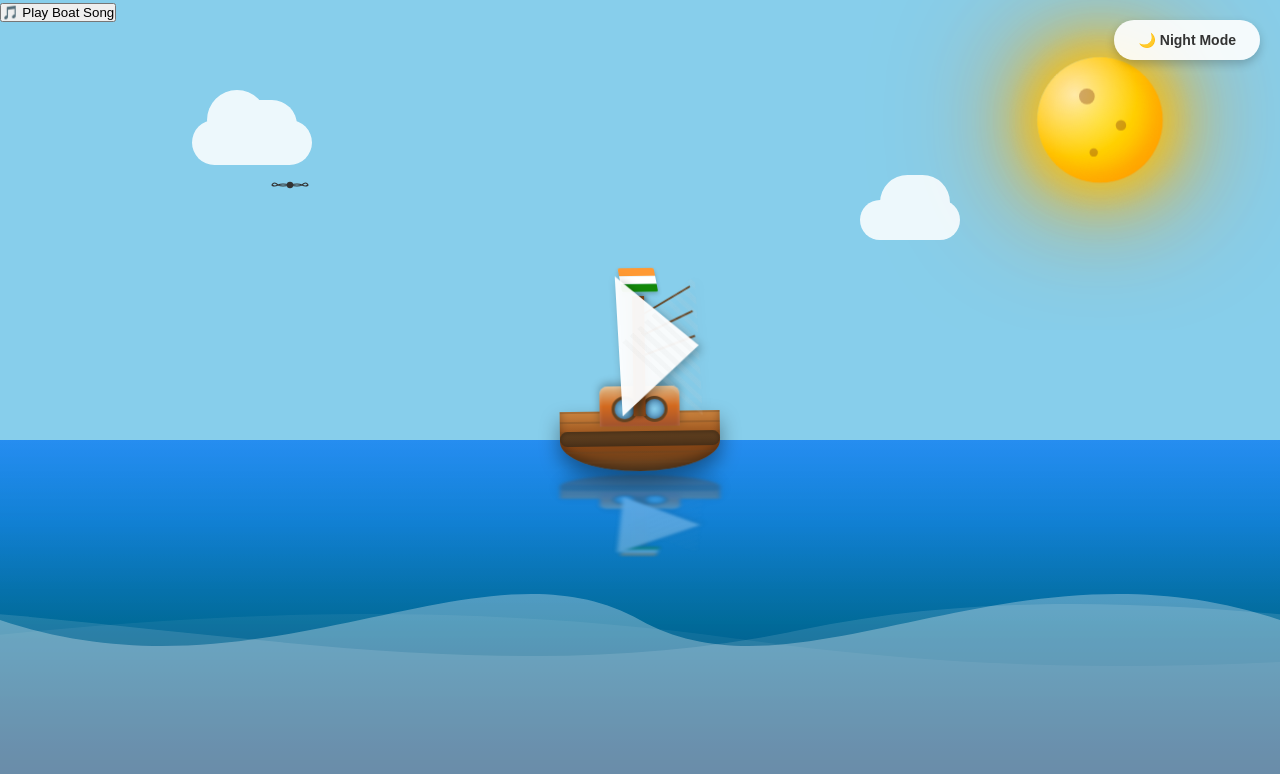
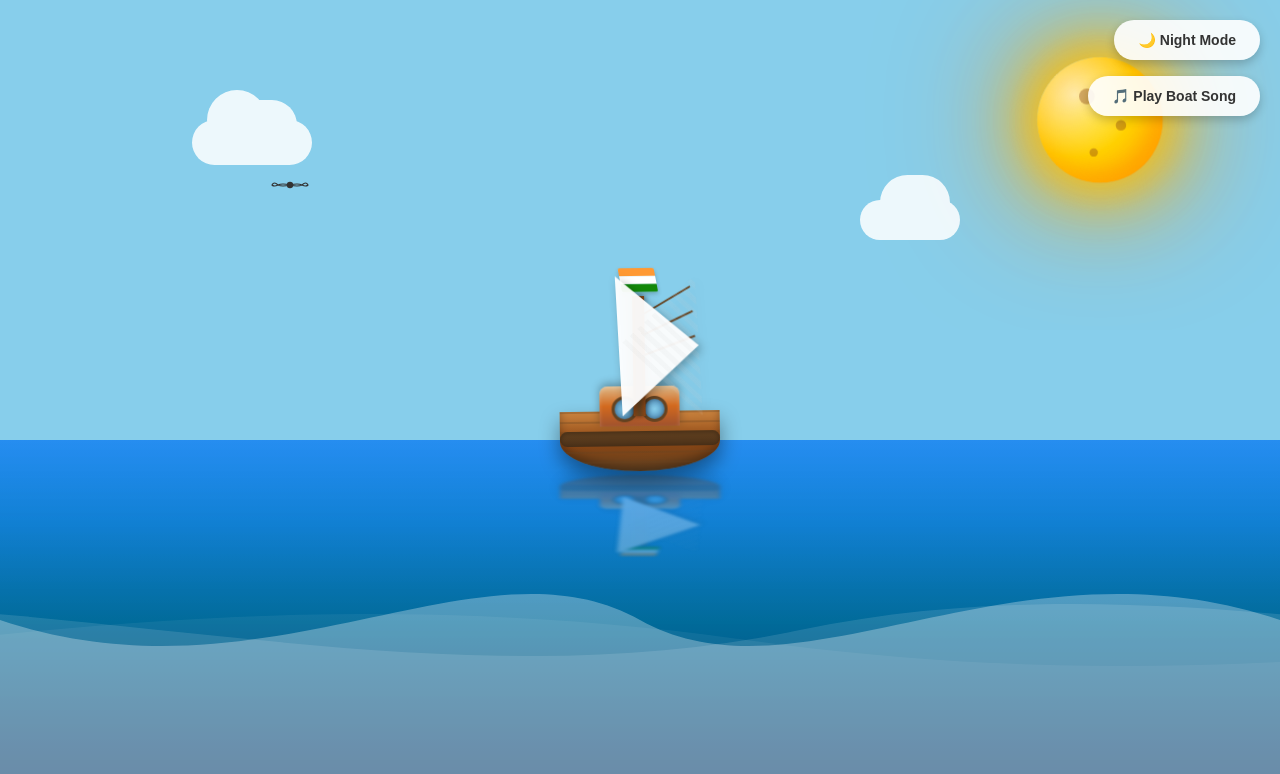
Before and after one commit to sauravhhh/Boat, a plain HTML site: page index.html in a window 1280 px wide. Drawn offline with Linux system fonts and the light colour scheme.

Commit message:
Add boat song: Row, Row, Row Your Boat music-box player

```diff
--- a/style.css
+++ b/style.css
@@ -668,3 +668,30 @@ body {
     background: rgba(30,30,30,0.9);
     color: white;
       }
+
+/* Boat song button */
+.music-toggle {
+    position: absolute;
+    top: 76px;
+    right: 20px;
+    background: rgba(255,255,255,0.9);
+    border: none;
+    padding: 12px 24px;
+    border-radius: 25px;
+    cursor: pointer;
+    font-size: 14px;
+    font-weight: bold;
+    color: #333;
+    box-shadow: 0 4px 10px rgba(0,0,0,0.2);
+    transition: all 0.3s ease;
+}
+
+.music-toggle:hover {
+    background: white;
+    transform: scale(1.05);
+}
+
+.music-toggle.night {
+    background: rgba(30,30,30,0.9);
+    color: white;
+}
```
